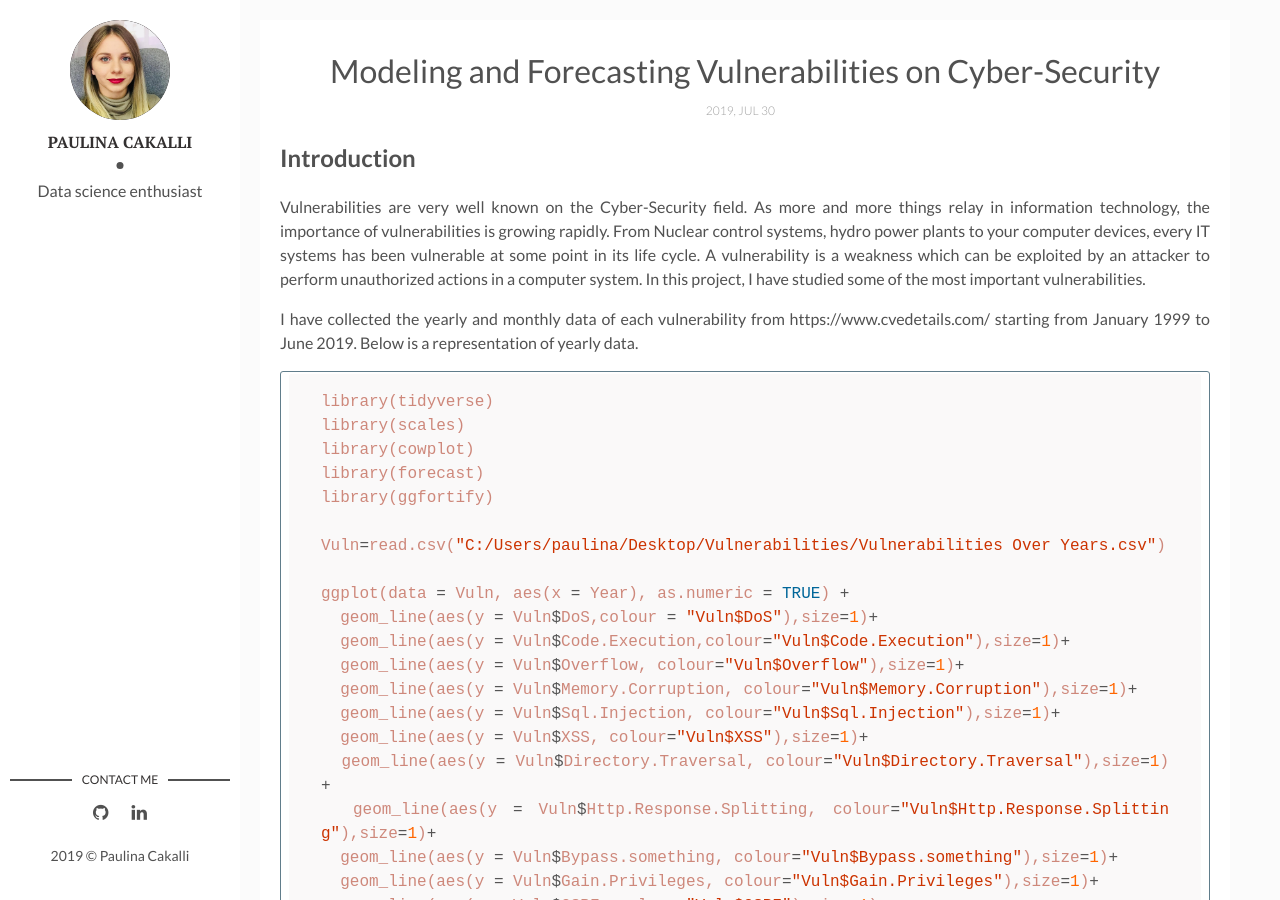
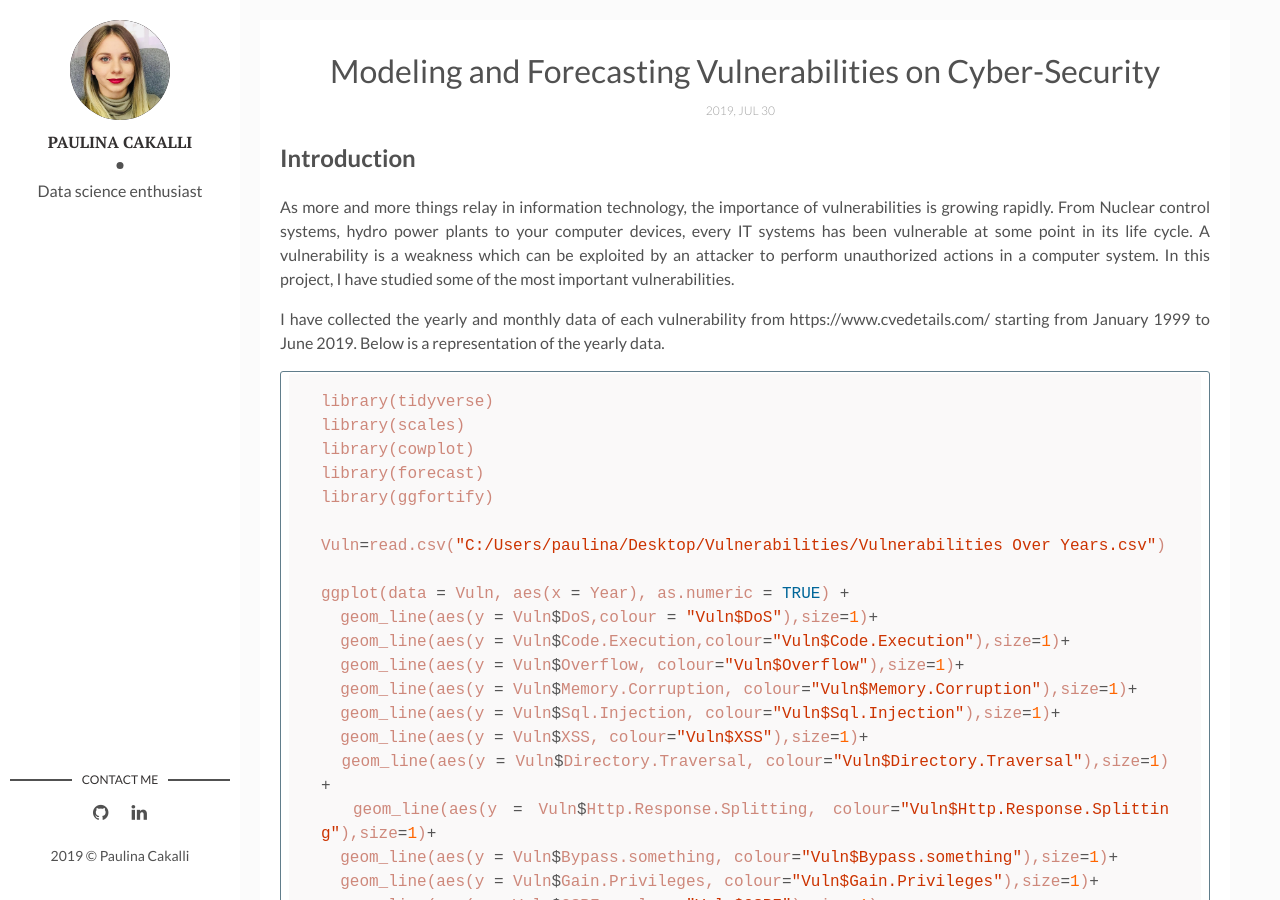
Before and after one commit to PaulinaCakalli/paulinacakalli.github.io, a Jekyll site: the page built from _posts/2019-07-31-Modeling-and-Forecasting-Vulnerabilities-on-Cyber-Security.markdown, in a window 1280 px wide and 900 px high. Built offline with Jekyll 4.4.1, drawn with Linux system fonts in a browser that asks for light colours.

Commit message:
New Blogpost

````diff
--- a/_posts/2019-07-31-Modeling-and-Forecasting-Vulnerabilities-on-Cyber-Security.markdown
+++ b/_posts/2019-07-31-Modeling-and-Forecasting-Vulnerabilities-on-Cyber-Security.markdown
@@ -5,10 +5,10 @@ date:   2019-07-30
 categories:
 ---
 ## Introduction
-Vulnerabilities are very well known on the Cyber-Security field. As more and more things relay in information technology, the importance of vulnerabilities is growing rapidly. From Nuclear control systems, hydro power plants to your computer devices, every IT systems has been vulnerable at some point in its life cycle. A vulnerability is a weakness which can be exploited by an attacker to perform unauthorized actions in a computer system. In this project, I have studied some of the most important vulnerabilities.
+As more and more things relay in information technology, the importance of vulnerabilities is growing rapidly. From Nuclear control systems, hydro power plants to your computer devices, every IT systems has been vulnerable at some point in its life cycle. A vulnerability is a weakness which can be exploited by an attacker to perform unauthorized actions in a computer system. In this project, I have studied some of the most important vulnerabilities.
 
 I have collected the yearly and monthly data of each vulnerability from https://www.cvedetails.com/ starting from January 1999 to June 2019.
-Below is a representation of yearly data.
+Below is a representation of the yearly data.
 
 ```R
 library(tidyverse)
````
